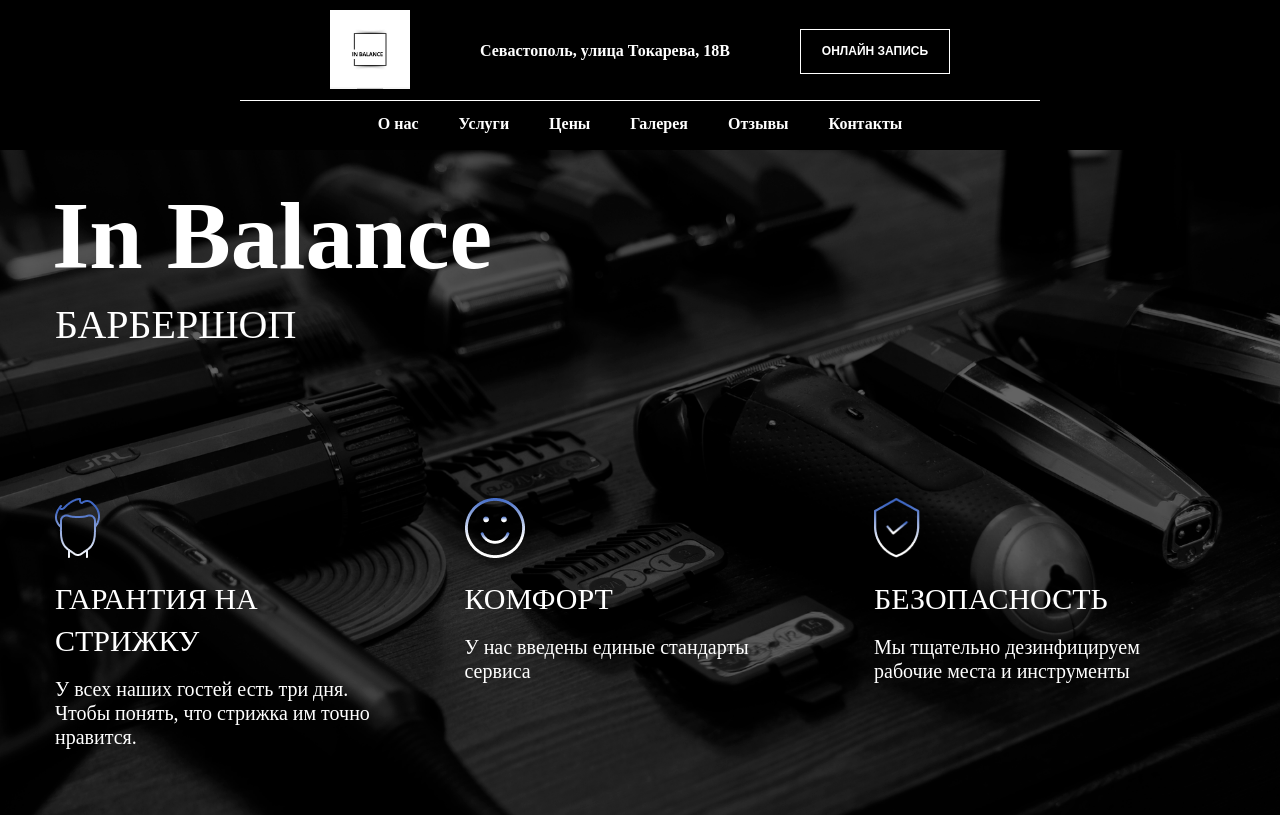
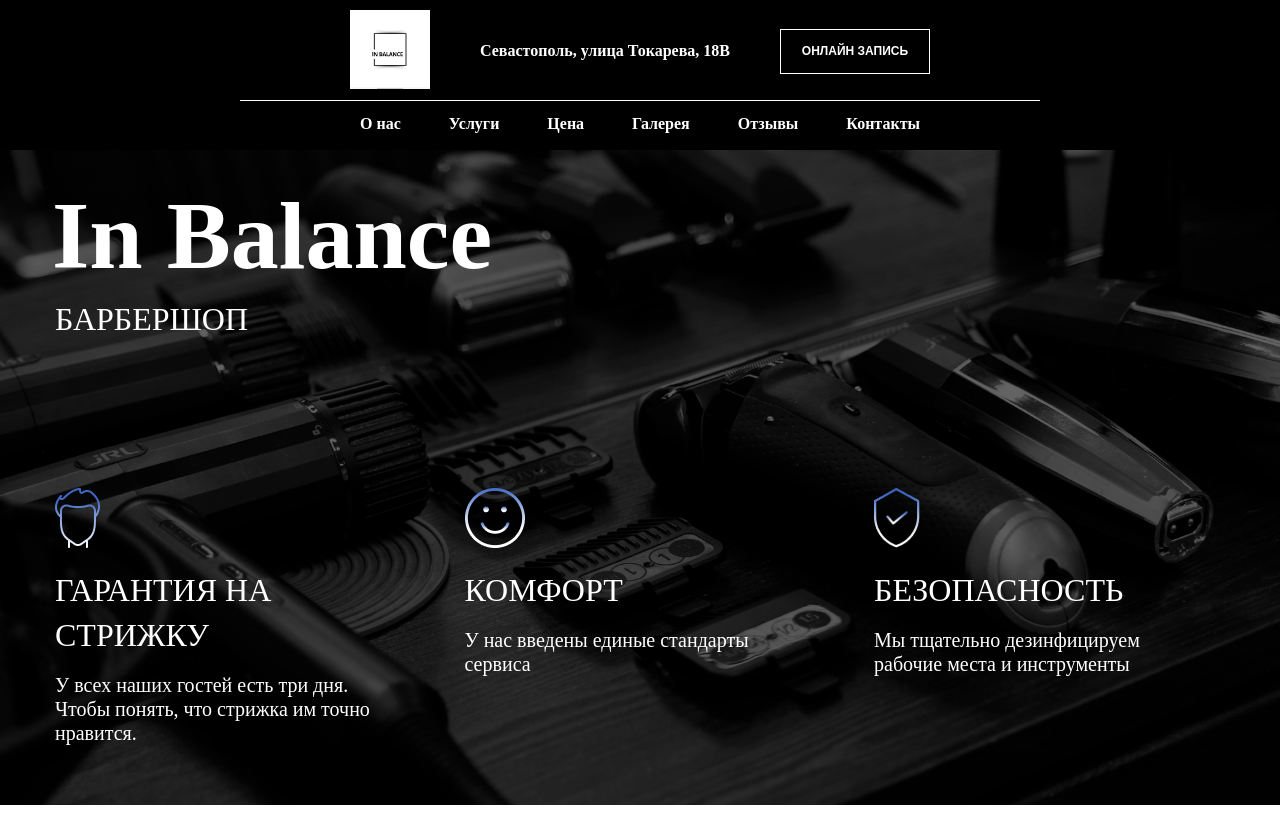
Before and after one commit to Ex1s9/Commerce-project, a React (Vite) app: page / in a window 1280 px wide. Built offline with nearby package versions, Linux system fonts and the light colour scheme; a web font is replaced by a local one.

Commit message:
final version of header

```diff
--- a/package.json
+++ b/package.json
@@ -15,14 +15,16 @@
     "react-dom": "^19.0.0",
     "react-redux": "^9.2.0",
     "react-router": "^7.1.5",
+    "react-scroll": "^1.9.3",
     "sass": "^1.84.0"
   },
   "devDependencies": {
     "@eslint/js": "^9.19.0",
     "@types/react": "^19.0.8",
     "@types/react-dom": "^19.0.3",
+    "@types/react-scroll": "^1.8.10",
     "@vitejs/plugin-react": "^4.3.4",
-    "eslint": "^9.19.0",
+    "eslint": "^9.21.0",
     "eslint-plugin-react-hooks": "^5.0.0",
     "eslint-plugin-react-refresh": "^0.4.18",
     "globals": "^15.14.0",
--- a/src/components/header/mainContent/header.module.scss
+++ b/src/components/header/mainContent/header.module.scss
@@ -35,8 +35,6 @@
 				display: flex;
 				flex-direction: column;
 				align-items: flex-start;
-        width: 351px;
-        height: 216.5px;
 
 				img {
 					width: 46px;
@@ -49,8 +47,8 @@
 				}
 
 				.title {
-          color: #FFF;
-          font-size: 30px;
+					color: #fff;
+					font-size: 2rem;
 					font-weight: 500;
 					line-height: 140%;
 					text-transform: uppercase;
@@ -58,10 +56,92 @@
 				}
 
 				.info {
-          font-size: 20px;
+					font-size: 1.25rem;
 					font-weight: 300;
 					line-height: 24px;
 					color: white;
+				}
+			}
+		}
+	}
+}
+
+@media (min-width: 0px) {
+	.container {
+		.centerBlock {
+			.mainText {
+				margin-bottom: 100px;
+				h1 {
+					font-size: 3.5rem;
+				}
+				h2 {
+					font-size: 1.5rem;
+				}
+			}
+		}
+		.iconsContainer {
+			flex-direction: column;
+		}
+	}
+}
+
+@media (min-width: 390px) {
+	.container {
+		.centerBlock {
+			.mainText {
+				margin-bottom: 100px;
+				h1 {
+					font-size: 4rem;
+				}
+				h2 {
+					font-size: 1.5rem;
+				}
+			}
+		}
+		.iconsContainer {
+			flex-direction: column;
+		}
+	}
+}
+
+@media (min-width: 768px) {
+	.container {
+		.centerBlock {
+			.mainText {
+				margin-bottom: 150px;
+				h1 {
+					font-size: 6rem;
+				}
+				h2 {
+					font-size: 2rem;
+				}
+			}
+		}
+		.iconsContainer {
+			.iconItem {
+				width: 100%;
+				height: 168.5px;
+				.info {
+					.test {
+						span {
+							display: inline;
+						}
+					}
+				}
+			}
+		}
+	}
+}
+
+@media (min-width: 1024px) {
+	.container {
+		.iconsContainer {
+			flex-direction: row;
+			gap: 50px;
+			.iconItem {
+				width: 351px;
+				height: 216.5px;
+				.info {
 					.test {
 						span {
 							display: block;
--- /dev/null
+++ b/src/components/header/topbar/mobileMenu/MenuLinks.module.scss
@@ -0,0 +1,28 @@
+.links {
+     display: flex;
+     gap: 2rem;
+     & a:hover {
+          color: gray;
+          cursor: pointer;
+     }
+}
+
+
+@media (min-width: 320px) {
+     .links {
+          flex-direction: column;
+     }
+}
+
+@media (min-width: 768px) {
+     .links {
+          display: flex;
+          flex-direction: row;
+     }
+}
+
+@media (min-width: 1024px) {
+     .links {
+          gap: 3rem;
+     }
+}
--- /dev/null
+++ b/src/components/header/topbar/mobileMenu/MenuLinks.tsx
@@ -0,0 +1,29 @@
+import { Link } from 'react-scroll';
+import s from "./MenuLinks.module.scss";
+
+const MenuLinks = () => {
+     return (
+          <div className={s.links}>
+               <Link to="about" smooth={true} duration={850}>
+                    О нас
+               </Link>
+               <Link to="review" smooth={true} duration={850} offset={-250}>
+                    Услуги
+               </Link>
+               <Link to="catalog" smooth={true} duration={850}>
+                    Цена
+               </Link>
+               <Link to="contact" smooth={true} duration={850}>
+                    Галерея
+               </Link>
+               <Link to="contact" smooth={true} duration={850}>
+                    Отзывы
+               </Link>
+               <Link to="contact" smooth={true} duration={850}>
+                    Контакты
+               </Link>
+          </div>
+     );
+};
+
+export default MenuLinks;
--- /dev/null
+++ b/src/components/header/topbar/mobileMenu/MobileMenu.module.scss
@@ -0,0 +1,106 @@
+
+.headerElement {
+     .headerRight {
+          width: 60px;
+          height: 60px;
+          background-color: white;
+          border-radius: 30px;
+          align-items: center;
+          padding: 15px 10px;
+          position: relative;
+          right: 20px;
+          z-index: 10000;
+
+          .burger {
+               z-index: 9999;
+               position: relative;
+               height: 30px;
+               background: white;
+               cursor: pointer;
+               display: block;
+          }
+          input {
+               display: none;
+          }
+          span {
+               display: block;
+               position: absolute;
+               height: 4px;
+               width: 100%;
+               background: black;
+               border-radius: 9px;
+               opacity: 1;
+               left: 0;
+               transform: rotate(0deg);
+               transition: 0.25s ease-in-out;
+          }
+
+          span:nth-of-type(1) {
+               top: 0px;
+               transform-origin: left center;
+          }
+
+          span:nth-of-type(2) {
+               top: 50%;
+               transform: translateY(-50%);
+               transform-origin: left center;
+          }
+          span:nth-of-type(3) {
+               top: 100%;
+               transform-origin: left center;
+               transform: translateY(-100%);
+          }
+
+          & input:checked ~ span:nth-of-type(1) {
+               transform: rotate(45deg);
+               top: 0px;
+               left: 5px;
+          }
+
+          & input:checked ~ span:nth-of-type(2) {
+               width: 0%;
+               opacity: 0;
+          }
+
+          & input:checked ~ span:nth-of-type(3) {
+               transform: rotate(-45deg);
+               top: 28px;
+               left: 5px;
+          }
+     }
+     .menuList {
+          width: 240px;
+          box-sizing: border-box;
+          padding: 40px 20px 20px;
+          height: 100%;
+          position: fixed;
+          top: 0;
+          right: 0;
+          z-index: 100;
+          color: white;
+          background: #000;
+          overflow: overlay;
+          transform: translateX(100%);
+          transition: transform 0.3s ease-in-out;
+          &.open {
+               transform: translateX(0);
+          }
+          .menuContent {
+               display: flex;
+               flex-direction: column;
+               align-items: center;
+               gap: 20px;
+               top: 50px;
+               position: relative;
+          }
+     }
+}
+
+
+@media (min-width: 768px) {
+     .headerElement {
+          .headerRight {
+               display: none;
+          }
+     }
+}
--- /dev/null
+++ b/src/components/header/topbar/mobileMenu/MobileMenu.tsx
@@ -0,0 +1,31 @@
+import { useState } from 'react';
+import MenuLinks from './MenuLinks';
+import s from "./MobileMenu.module.scss";
+
+const MobileMenu = () => {
+     const [isOpen, setIsOpen] = useState(false);
+
+     const toggleMenu = () => {
+          setIsOpen(!isOpen);
+     };
+
+     return (
+          <div className={s.headerElement}>
+               <div className={s.headerRight}>
+                    <label className={s.burger} htmlFor="burger">
+                         <input type="checkbox" onChange={toggleMenu} checked={isOpen} id="burger" />
+                         <span></span>
+                         <span></span>
+                         <span></span>
+                    </label>
+               </div>
+               <div className={`${s.menuList} ${isOpen ? s.open : ''}`}>
+                    <div className={s.menuContent}>
+                         <MenuLinks />
+                    </div>
+               </div>
+          </div>
+     );
+};
+
+export default MobileMenu;
--- a/src/components/header/topbar/topbar.module.scss
+++ b/src/components/header/topbar/topbar.module.scss
@@ -1,4 +1,6 @@
-*, *::before, *::after {
+*,
+*::before,
+*::after {
 	box-sizing: border-box;
 }
 
@@ -20,7 +22,6 @@
 		max-width: 1000px;
 		margin: 0 auto;
 		padding: 0 20px;
-  }
 
 		.logo {
 			user-select: none;
@@ -33,21 +34,20 @@
 				height: auto;
 			}
 		}
-}
 
 		.addressTextBox {
 			display: flex;
 			align-items: center;
 			justify-content: center;
-}
 
-.addressText a {
+			a {
 				color: white;
 				text-decoration: none;
 				font-weight: bold;
 
 				&:hover {
 					text-decoration: underline;
+				}
 			}
 		}
 
@@ -88,21 +88,64 @@
 			justify-content: center;
 			width: 100%;
 			top: 115px;
-  gap: 40px;
-}
-
-.menuContainer {
-  display: flex;
-  gap: 20px;
-}
-
-.menuItem {
 			color: white;
 			text-decoration: none;
 			font-weight: bold;
 			transition: color 0.3s;
-
-  &:hover {
-    color: gray;
 		}
 	}
+}
+
+@media (min-width: 0px) {
+	.header {
+		.headerContent {
+			flex-direction: column;
+			align-items: flex-start;
+			padding: 0;
+			.logo {
+				margin-right: 0px;
+			}
+			.menu {
+				display: none;
+			}
+			.topbarline {
+				display: none;
+			}
+
+			.onlineButton {
+				margin-left: 0px;
+			}
+			.test {
+				position: absolute;
+				top: 10px;
+				right: 0;
+			}
+		}
+	}
+}
+
+@media (min-width: 390px) {
+	.header {
+		.headerContent {
+			align-items: center;
+		}
+	}
+};
+
+@media (min-width: 768px) {
+	.header {
+		.headerContent {
+			flex-direction: row;
+			gap: 50px;
+			.test {
+				display: none;
+			}
+			.menu {
+				display:inline-flex;
+			}
+			.topbarline {
+				display: block;
+			}
+		}
+	}
+}
--- a/src/components/header/topbar/topbar.tsx
+++ b/src/components/header/topbar/topbar.tsx
@@ -1,20 +1,23 @@
-import React from 'react';
-import s from './topbar.module.scss';
+import React from "react";
+import MenuLinks from "./mobileMenu/MenuLinks";
+import MobileMenu from "./mobileMenu/MobileMenu";
+import s from "./topbar.module.scss";
 
 const Topbar: React.FC = () => {
 	const photo = "/images/FooterLogo.jpeg";
-    const menuItems = ["О нас", "Услуги", "Цены", "Галерея", "Отзывы", "Контакты"];
 
 	return (
 		<header className={s.header}>
 			<div className={s.headerContent}>
 				<div className={s.logo}>
-                    <div className={s.item}>
-                        <a href="#"><img src={photo} alt="Logo"/></a>
+					<div>
+						<a href="#">
+							<img src={photo} alt="Logo" />
+						</a>
 					</div>
 				</div>
 				<div className={s.addressTextBox}>
-                    <p className={s.addressText}>
+					<p>
 						<a href="#">Севастополь, улица Токарева, 18В</a>
 					</p>
 				</div>
@@ -22,11 +25,12 @@ const Topbar: React.FC = () => {
 					<button className={s.onlineButton}>Онлайн запись</button>
 				</a>
 				<div className={s.topbarline}></div>
-                <nav className={s.menu}>
-                    {menuItems.map((item, index) => (
-                        <a key={index} href="#" className={s.menuItem}>{item}</a>
-                    ))}
-                    </nav>
+				<div className={s.menu}>
+					<MenuLinks />
+				</div>
+				<div className={s.test}>
+					<MobileMenu />
+				</div>
 			</div>
 		</header>
 	);
```
Also changed, not shown: 1 other file (tests, documents, lock files or other folders). Lines whose indentation alone changed are shown as unchanged.
